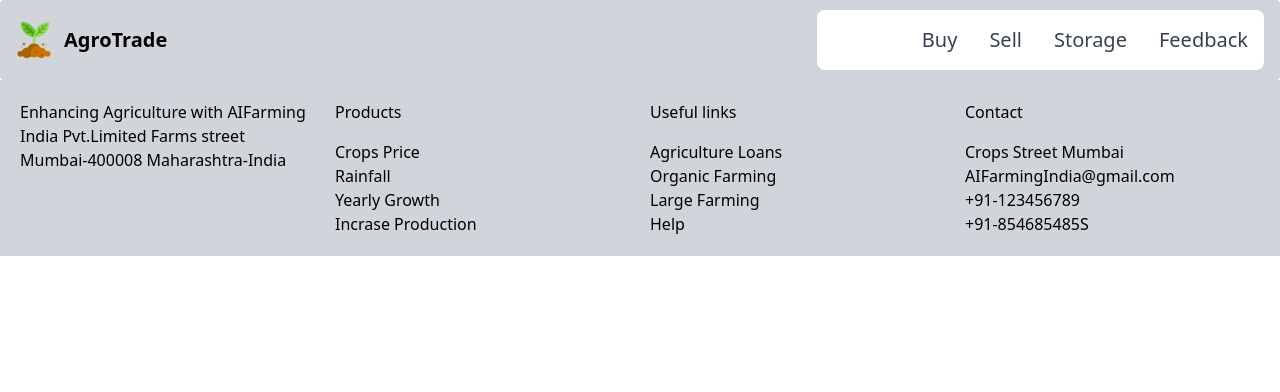
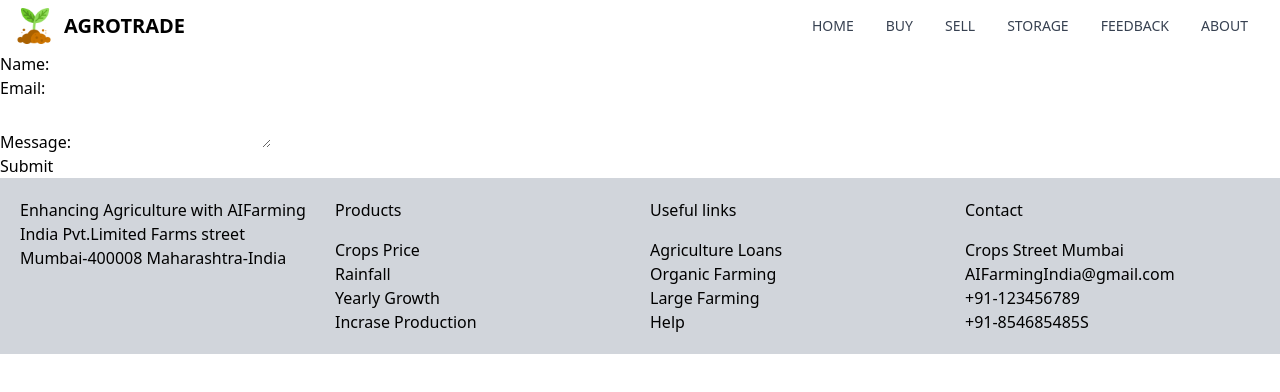
Before and after one commit to rohansingh2023/Debug-thugs-31, a React (Create React App) app in the folder agri/: page /feedback in a window 1280 px wide. Shown: the top 392 px of the page. Built offline with nearby package versions, Linux system fonts and the light colour scheme; the HTML template or start-up script is replaced by a standard one.

Commit message:
navbar link routing done

```diff
--- a/agri/src/App.js
+++ b/agri/src/App.js
@@ -8,13 +8,13 @@ import Seller from "./pages/Seller";
 import Storage from "./pages/Storage";
 import Navbar from "./components/Navbar";
 import Ship from "./pages/Ship";
-// import FeedbackForm from "./pages/Feedback";
+import FeedbackForm from "./pages/Feedback";
 
 function App() {
   return (
     <div className="App">
+      <BrowserRouter>
       <Navbar />
-      <BrowserRouter>
         <Routes>
           <Route path="/" element={<Home />}></Route>
           <Route path="/sell" element={<Seller />}></Route>
@@ -22,10 +22,10 @@ function App() {
           <Route path="/payment" element={<Payment />}></Route>
           <Route path="/storage" element={<Storage />}></Route>
           <Route path="/shipping" element={<Ship />}></Route>
-          {/* <Route path="/feedback" element={<FeedbackForm />}></Route> */}
+          <Route path="/feedback" element={<FeedbackForm />}></Route>
         </Routes>
+      <Footer />
       </BrowserRouter>
-      <Footer />
     </div>
   );
 }
--- a/agri/src/components/Navbar.jsx
+++ b/agri/src/components/Navbar.jsx
@@ -1,24 +1,26 @@
 import React from "react";
+import {NavLink} from "react-router-dom";
 
 const Navbar = () => {
   return (
     <div>
-      <nav class=" border-gray-200 px-2 sm:px-4 py-2.5 rounded dark:bg-gray-900 bg-gray-300">
-        <div class="container flex flex-wrap items-center justify-between mx-auto">
-          <a href="" class="flex items-center">
+
+      <nav className=" border-gray-200 px-2 sm:px-4 uppercase font-semibold dark:bg-gray-900">
+        <div className="container flex flex-wrap items-center justify-between mx-auto">
+          <NavLink to="" className="flex items-center">
             <img
               src="../images/sprout.png"
-              class="h-6 mr-3 sm:h-9"
+              className="h-6 mr-3 sm:h-9"
               alt="Flowbite Logo"
             />
             <span className="self-center text-xl font-semibold whitespace-nowrap dark:text-white">
               AgroTrade
             </span>
-          </a>
+          </NavLink>
           <button
             data-collapse-toggle="navbar-default"
             type="button"
-            class="inline-flex items-center p-2 ml-3 text-sm text-gray-500 rounded-lg md:hidden hover:bg-gray-100 focus:outline-none focus:ring-2 focus:ring-gray-200 dark:text-gray-400 dark:hover:bg--700 dark:focus:ring-gray-600"
+            className="inline-flex items-center p-2 ml-3 text-sm text-gray-500 rounded-lg md:hidden hover:bg-gray-100 focus:outline-none focus:ring-2 focus:ring-gray-200 dark:text-gray-400 dark:hover:bg--700 dark:focus:ring-gray-600"
             aria-controls="navbar-default"
             aria-expanded="false"
           >
@@ -33,52 +35,54 @@ const Navbar = () => {
               <path
                 fillRule="evenodd"
                 d="M3 5a1 1 0 011-1h12a1 1 0 110 2H4a1 1 0 01-1-1zM3 10a1 1 0 011-1h12a1 1 0 110 2H4a1 1 0 01-1-1zM3 15a1 1 0 011-1h12a1 1 0 110 2H4a1 1 0 01-1-1z"
-                clip-rule="evenodd"
+                clipRule="evenodd"
               ></path>
             </svg>
           </button>
           <div className="hidden w-full md:block md:w-auto" id="navbar-default">
             <ul className="flex flex-col p-4 mt-4 border border-gray-100 rounded-lg  md:flex-row md:space-x-8 md:mt-0 md:text-sm md:font-medium md:border-0 md:bg-white dark:bg-gray-800 md:dark:bg-gray-900 dark:border-gray-700 bg-gray-300">
               <li>
-                <a
-                  href="#"
-                  class="block py-2 pl-3 pr-4 text-white bg-white-700 rounded md:bg-transparent md:text-white-700 md:p-0 dark:text-white text-xl"
+                <NavLink to="/"
+                  className="block py-2 pl-3 pr-4 text-gray-700 rounded hover:bg-white-100 md:hover:bg-transparent md:border-0 md:hover:text-blue-700 md:p-0 dark:text-gray-400 md:dark:hover:text-white dark:hover:bg-gray-700 dark:hover:text-white md:dark:hover:bg-transparent"
                   aria-current="page"
                 >
                   Home
-                </a>
+                </NavLink>
               </li>
               <li>
-                <a
-                  href="#"
-                  class="block py-2 pl-3 pr-4 text-gray-700 rounded hover:bg-white-100 md:hover:bg-transparent md:border-0 md:hover:text-blue-700 md:p-0 dark:text-gray-400 md:dark:hover:text-white dark:hover:bg-gray-700 dark:hover:text-white md:dark:hover:bg-transparent text-xl"
+                <NavLink to="buy"
+                  className="block py-2 pl-3 pr-4 text-gray-700 rounded hover:bg-white-100 md:hover:bg-transparent md:border-0 md:hover:text-blue-700 md:p-0 dark:text-gray-400 md:dark:hover:text-white dark:hover:bg-gray-700 dark:hover:text-white md:dark:hover:bg-transparent"
                 >
                   Buy
-                </a>
+                </NavLink>
               </li>
               <li>
-                <a
-                  href="#"
-                  class="block py-2 pl-3 pr-4 text-gray-700 rounded hover:bg-white-100 md:hover:bg-transparent md:border-0 md:hover:text-blue-700 md:p-0 dark:text-gray-400 md:dark:hover:text-white dark:hover:bg-gray-700 dark:hover:text-white md:dark:hover:bg-transparent text-xl"
+                <NavLink to="sell"
+                  className="block py-2 pl-3 pr-4 text-gray-700 rounded hover:bg-white-100 md:hover:bg-transparent md:border-0 md:hover:text-blue-700 md:p-0 dark:text-gray-400 md:dark:hover:text-white dark:hover:bg-gray-700 dark:hover:text-white md:dark:hover:bg-transparent"
                 >
                   Sell
-                </a>
+                </NavLink>
               </li>
               <li>
-                <a
-                  href="/Storage"
-                  className="block py-2 pl-3 pr-4 text-gray-700 rounded hover:bg-gray-100 md:hover:bg-transparent md:border-0 md:hover:text-blue-700 md:p-0 dark:text-gray-400 md:dark:hover:text-white dark:hover:bg-gray-700 dark:hover:text-white md:dark:hover:bg-transparent text-xl"
+                <NavLink to="/storage"
+                  className="block py-2 pl-3 pr-4 text-gray-700 rounded hover:bg-gray-100 md:hover:bg-transparent md:border-0 md:hover:text-blue-700 md:p-0 dark:text-gray-400 md:dark:hover:text-white dark:hover:bg-gray-700 dark:hover:text-white md:dark:hover:bg-transparent"
                 >
                   Storage
-                </a>
+                </NavLink>
               </li>
               <li>
-                <a
-                  href="/"
-                  className="block py-2 pl-3 pr-4 text-gray-700 rounded hover:bg-gray-100 md:hover:bg-transparent md:border-0 md:hover:text-blue-700 md:p-0 dark:text-gray-400 md:dark:hover:text-white dark:hover:bg-gray-700 dark:hover:text-white md:dark:hover:bg-transparent text-xl"
+                <NavLink to="/feedback"
+                  className="block py-2 pl-3 pr-4 text-gray-700 rounded hover:bg-gray-100 md:hover:bg-transparent md:border-0 md:hover:text-blue-700 md:p-0 dark:text-gray-400 md:dark:hover:text-white dark:hover:bg-gray-700 dark:hover:text-white md:dark:hover:bg-transparent"
                 >
                   Feedback
-                </a>
+                </NavLink>
+              </li>
+              <li>
+                <NavLink to="/about"
+                  className="block py-2 pl-3 pr-4 text-gray-700 rounded hover:bg-gray-100 md:hover:bg-transparent md:border-0 md:hover:text-blue-700 md:p-0 dark:text-gray-400 md:dark:hover:text-white dark:hover:bg-gray-700 dark:hover:text-white md:dark:hover:bg-transparent"
+                >
+                  About
+                </NavLink>
               </li>
             </ul>
           </div>
--- /dev/null
+++ b/agri/src/pages/Feedback.jsx
@@ -0,0 +1,49 @@
+import React, { useState } from "react";
+
+function FeedbackForm() {
+  const [name, setName] = useState("");
+  const [email, setEmail] = useState("");
+  const [message, setMessage] = useState("");
+
+  const handleSubmit = (event) => {
+    event.preventDefault();
+    console.log("Name:", name);
+    console.log("Email:", email);
+    console.log("Message:", message);
+    // you can send the form data to your server or do something else with it here
+  };
+
+  return (
+    <form onSubmit={handleSubmit}>
+      <div>
+        <label htmlFor="name">Name:</label>
+        <input
+          type="text"
+          id="name"
+          value={name}
+          onChange={(event) => setName(event.target.value)}
+        />
+      </div>
+      <div>
+        <label htmlFor="email">Email:</label>
+        <input
+          type="email"
+          id="email"
+          value={email}
+          onChange={(event) => setEmail(event.target.value)}
+        />
+      </div>
+      <div>
+        <label htmlFor="message">Message:</label>
+        <textarea
+          id="message"
+          value={message}
+          onChange={(event) => setMessage(event.target.value)}
+        />
+      </div>
+      <button type="submit">Submit</button>
+    </form>
+  );
+}
+
+export default FeedbackForm;
--- a/agri/src/pages/Home.jsx
+++ b/agri/src/pages/Home.jsx
@@ -5,9 +5,9 @@ const Home = () => {
 
 
 
-    <div class="relative">
-        <img class="w-full" src="../images/plant1.jpg" />
-        <h1 class="absolute p-7 text-5xl text-white top-1/2 left-1/5">
+    <div className="relative">
+        <img className="w-full" src="../images/plant1.jpg" />
+        <h1 className="absolute p-7 text-5xl text-white top-1/2 left-1/5">
             We BRIDGE Gaps</h1>
 
     </div>
--- a/package.json
+++ /dev/null
@@ -1,5 +0,0 @@
-{
-  "dependencies": {
-    "@material-ui/core": "^4.12.4"
-  }
-}
```
Also changed, not shown: 1 other file (tests, documents, lock files or other folders).
